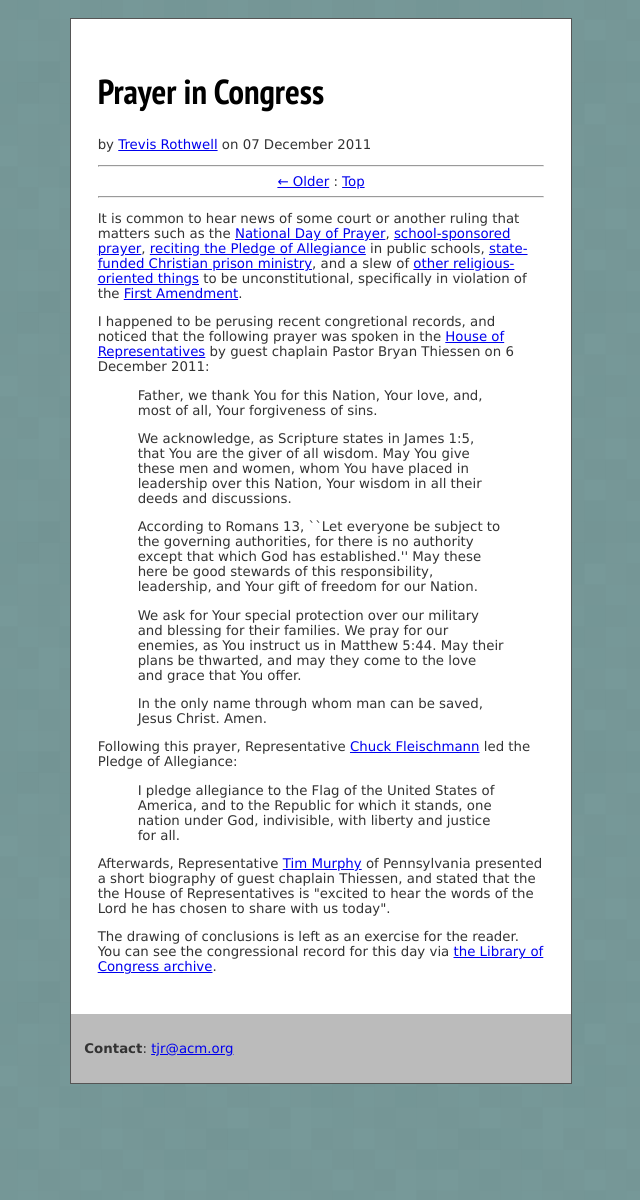
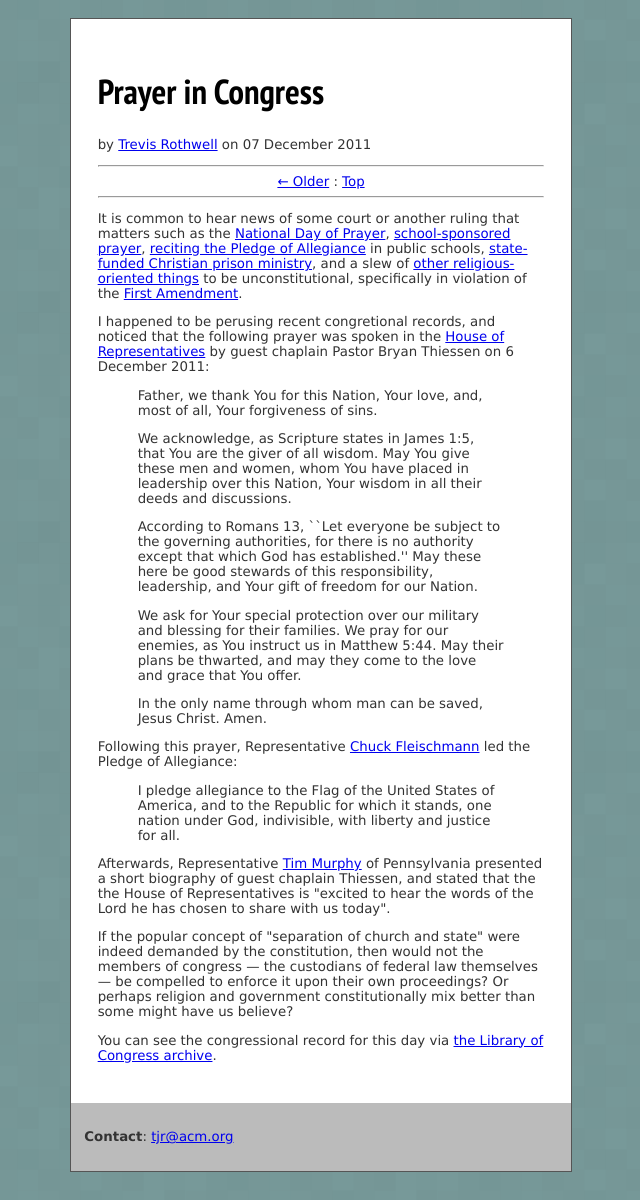
Before and after one commit to tjr/tjr.github.com, a Jekyll site: the page built from _posts/2011-12-07-prayer-in-congress.html, in a window 1280 px wide. Shown: the whole page, without its empty margins (319-959 px from the left). Built offline with Jekyll 4.4.1, drawn with Linux system fonts in a browser that asks for light colours; before the commit the page ends 1112 px from its top, so only the background shows below that.

Commit message:
added blog entry

```diff
--- a/_posts/2011-12-07-prayer-in-congress.html
+++ b/_posts/2011-12-07-prayer-in-congress.html
@@ -63,6 +63,14 @@ is "excited to hear the words of the Lord he has chosen to share
 with us today".
 
 <p>
-The drawing of conclusions is left as an exercise for the reader. You
-can see the congressional record for this day via <a href="http://thomas.loc.gov/cgi-bin/query/R?r112:FLD001:H08143">the
+If the popular concept of "separation of church and state" were
+indeed demanded by the constitution, then would not the members
+of congress &mdash; the custodians of federal law themselves &mdash;
+be compelled to enforce it upon their own proceedings? Or perhaps
+religion and
+government constitutionally mix better than some might have
+us believe?
+
+<p>
+You can see the congressional record for this day via <a href="http://thomas.loc.gov/cgi-bin/query/R?r112:FLD001:H08143">the
 Library of Congress archive</a>.
```
